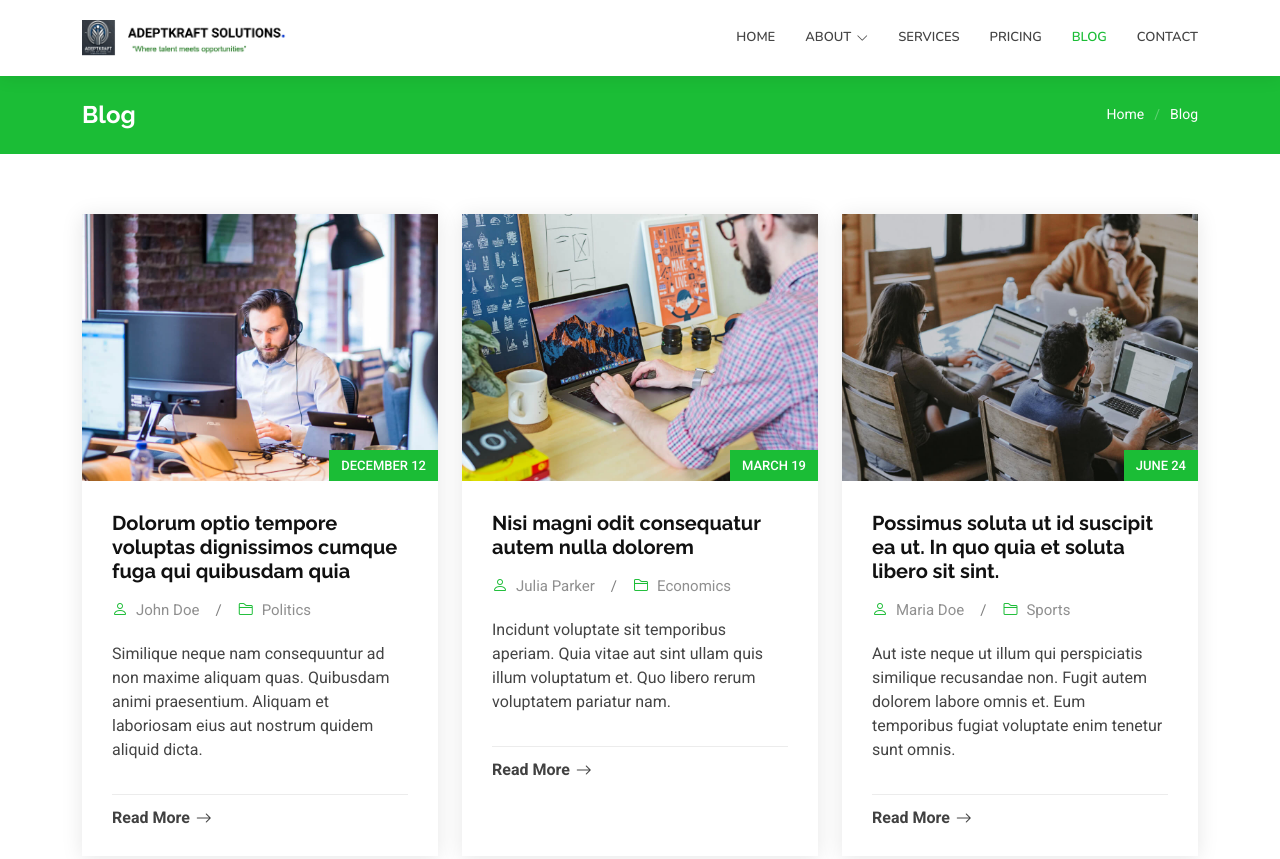
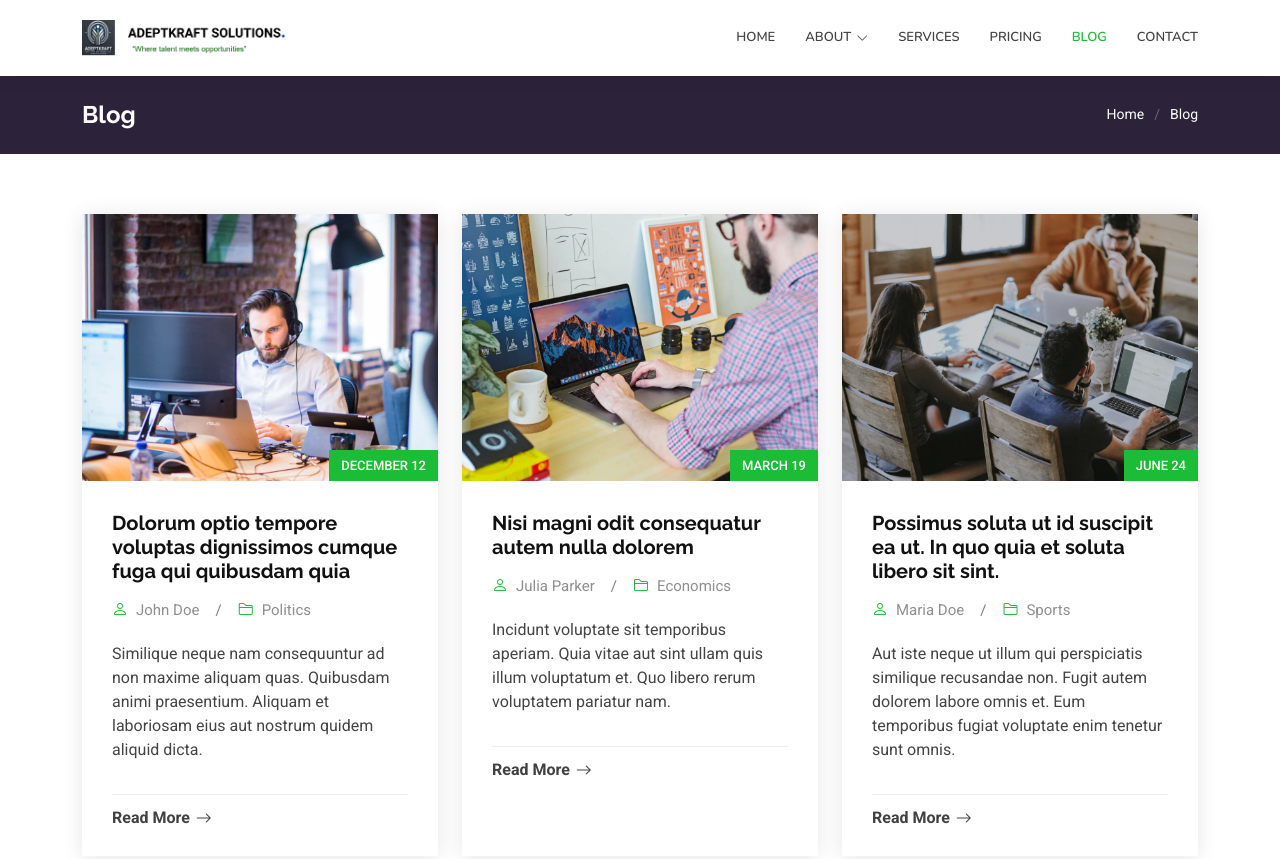
Before and after one commit to sajid199/-AdeptKraft-Solutions, a plain HTML site: page blog.html in a window 1280 px wide. Shown: the top 859 px of the page. Drawn offline with nearby package versions, Linux system fonts and the light colour scheme.

Commit message:
changed the background

```diff
--- a/assets/css/main.css
+++ b/assets/css/main.css
@@ -53,7 +53,7 @@
 }
 
 .accent-background {
-  --background-color: #1bbd36;
+  --background-color: #2c233a;
   --default-color: #ffffff;
   --heading-color: #ffffff;
   --accent-color: #ffffff;
```
